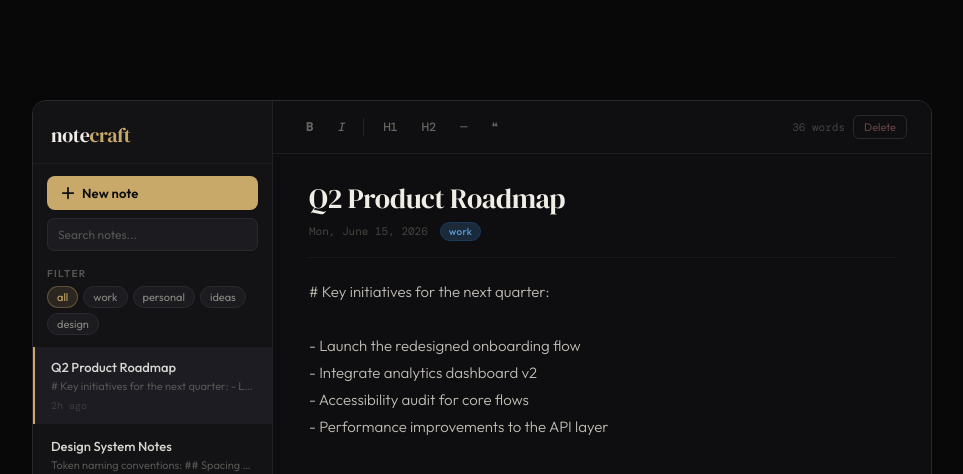
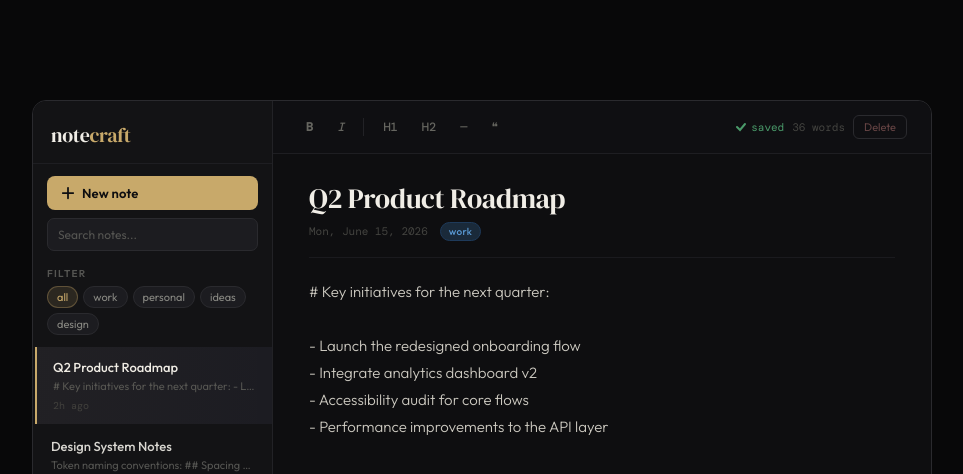
Before and after one commit to jmendoza98-afk/notecraft-react, a React (Vite) app: page / in a window 1280 px wide. Both pictures are taken after a click on the button "H1". Shown: the top 474 px of the page, without its empty margins (158-1121 px from the left). Built offline with nearby package versions, Linux system fonts and the light colour scheme.

Commit message:
improved UI animations and micro-interactions

```diff
--- a/src/components/Editor.module.css
+++ b/src/components/Editor.module.css
@@ -13,6 +13,7 @@
   align-items: center;
   gap: 6px;
   background: #0f0f12;
+  transition: border-color 0.2s;
 }
 
 .toolbarBtn {
@@ -24,17 +25,41 @@
   color: #666660;
   font-size: 12px;
   font-family: 'DM Mono', monospace;
-  transition: all 0.12s;
+  transition: all 0.15s cubic-bezier(0.4, 0, 0.2, 1);
   font-weight: 500;
+  position: relative;
+  overflow: hidden;
 }
 
-.toolbarBtn:hover { background: #1c1c20; border-color: #2a2a2e; color: #aaa; }
+.toolbarBtn::after {
+  content: '';
+  position: absolute;
+  inset: 0;
+  background: #c8a96a;
+  opacity: 0;
+  transition: opacity 0.15s;
+  border-radius: 6px;
+}
+
+.toolbarBtn:hover {
+  background: #1c1c20;
+  border-color: #2a2a2e;
+  color: #aaa;
+  transform: translateY(-1px);
+}
+
+.toolbarBtn:active { transform: translateY(0); }
 
 .toolbarSep { width: 1px; height: 18px; background: #222226; margin: 0 4px; }
 
 .toolbarRight { margin-left: auto; display: flex; align-items: center; gap: 8px; }
 
-.wordcount { font-size: 11px; color: #444440; font-family: 'DM Mono', monospace; }
+.wordcount {
+  font-size: 11px;
+  color: #444440;
+  font-family: 'DM Mono', monospace;
+  transition: color 0.3s;
+}
 
 .deleteBtn {
   background: none;
@@ -45,10 +70,30 @@
   color: #664444;
   font-size: 11px;
   font-family: 'Outfit', sans-serif;
-  transition: all 0.12s;
+  transition: all 0.15s cubic-bezier(0.4, 0, 0.2, 1);
 }
 
-.deleteBtn:hover { background: #3a1818; border-color: #664444; color: #cc6666; }
+.deleteBtn:hover {
+  background: #3a1818;
+  border-color: #664444;
+  color: #cc6666;
+  transform: translateY(-1px);
+}
+
+/* Save indicator */
+.saveIndicator {
+  display: flex;
+  align-items: center;
+  gap: 4px;
+  font-size: 11px;
+  color: #4a9a6a;
+  font-family: 'DM Mono', monospace;
+  animation: fadeIn 0.2s ease forwards;
+}
+
+.saveIndicator svg {
+  animation: checkPop 0.3s cubic-bezier(0.4, 0, 0.2, 1) forwards;
+}
 
 /* ── Content ── */
 .content {
@@ -57,6 +102,7 @@
   flex-direction: column;
   padding: 28px 36px;
   overflow-y: auto;
+  animation: fadeIn 0.25s ease forwards;
 }
 
 .content::-webkit-scrollbar       { width: 3px; }
@@ -73,9 +119,11 @@
   margin-bottom: 6px;
   letter-spacing: -0.3px;
   line-height: 1.2;
+  transition: color 0.2s;
 }
 
-.titleInput::placeholder { color: #333330; }
+.titleInput::placeholder { color: #222220; }
+.titleInput:focus::placeholder { color: #333330; }
 
 .metaRow {
   display: flex;
@@ -84,6 +132,7 @@
   margin-bottom: 20px;
   padding-bottom: 16px;
   border-bottom: 1px solid #1a1a1e;
+  transition: border-color 0.2s;
 }
 
 .metaDate { font-size: 11px; color: #444440; font-family: 'DM Mono', monospace; }
@@ -96,7 +145,11 @@
   border-radius: 20px;
   font-weight: 500;
   letter-spacing: 0.03em;
+  transition: transform 0.15s, opacity 0.15s;
+  animation: fadeIn 0.2s ease forwards;
 }
+
+.pill:hover { transform: scale(1.05); }
 
 .pillWork     { background: #1a2a3a; color: #5a9ad4; border: 1px solid #1e3a5a; }
 .pillPersonal { background: #2a1a3a; color: #9a6ad4; border: 1px solid #3a1e5a; }
@@ -116,9 +169,12 @@
   flex: 1;
   min-height: 300px;
   font-weight: 300;
+  transition: color 0.2s;
 }
 
-.bodyInput::placeholder { color: #2a2a28; }
+.bodyInput::placeholder { color: #1e1e1c; }
+.bodyInput:focus { color: #ccc9c0; }
+.bodyInput:focus::placeholder { color: #2a2a28; }
 
 /* ── Empty state ── */
 .emptyState {
@@ -128,8 +184,10 @@
   align-items: center;
   justify-content: center;
   text-align: center;
-  gap: 8px;
+  gap: 10px;
+  animation: fadeIn 0.3s ease forwards;
 }
 
-.emptyState p     { font-family: 'DM Serif Display', serif; font-size: 18px; color: #333330; }
-.emptyState small { font-size: 12px; color: #2a2a28; }
+.emptyState svg { animation: float 3s ease-in-out infinite; }
+.emptyState p     { font-family: 'DM Serif Display', serif; font-size: 18px; color: #2a2a28; }
+.emptyState small { font-size: 12px; color: #222220; }
--- a/src/components/Editor.tsx
+++ b/src/components/Editor.tsx
@@ -1,4 +1,4 @@
-import { useRef, useEffect } from 'react'
+import { useRef, useEffect, useState } from 'react'
 import { Note, Tag } from '../types/Note'
 import { formatFullDate, countWords } from '../utils/format'
 import styles from './Editor.module.css'
@@ -17,21 +17,28 @@ interface Props {
 }
 
 export function Editor({ note, onUpdate, onDelete }: Props) {
-  const titleRef = useRef<HTMLInputElement>(null)
+  const titleRef   = useRef<HTMLInputElement>(null)
+  const [saved, setSaved] = useState(false)
+  const saveTimer  = useRef<ReturnType<typeof setTimeout> | null>(null)
 
-  // Focus title when a brand-new empty note is opened
   useEffect(() => {
-    if (note && !note.title) {
-      titleRef.current?.focus()
-    }
+    if (note && !note.title) titleRef.current?.focus()
   }, [note?.id])
+
+  function handleUpdate(changes: Partial<Pick<Note, 'title' | 'body'>>) {
+    if (!note) return
+    onUpdate(note.id, changes)
+    setSaved(false)
+    if (saveTimer.current) clearTimeout(saveTimer.current)
+    saveTimer.current = setTimeout(() => setSaved(true), 800)
+  }
 
   if (!note) {
     return (
       <div className={styles.editorArea}>
-        <Toolbar wordCount={0} onFormat={() => {}} onInsert={() => {}} onDelete={() => {}} hasNote={false} />
+        <Toolbar wordCount={0} onFormat={() => {}} onInsert={() => {}} onDelete={() => {}} hasNote={false} saved={false} />
         <div className={styles.emptyState}>
-          <svg width="40" height="40" viewBox="0 0 40 40" fill="none" stroke="#c8a96a" strokeWidth="1.5" strokeLinecap="round" style={{ opacity: 0.3 }}>
+          <svg width="40" height="40" viewBox="0 0 40 40" fill="none" stroke="#c8a96a" strokeWidth="1.5" strokeLinecap="round" style={{ opacity: 0.25 }}>
             <rect x="8" y="6" width="24" height="28" rx="3" />
             <line x1="14" y1="14" x2="26" y2="14" />
             <line x1="14" y1="20" x2="26" y2="20" />
@@ -45,8 +52,8 @@ export function Editor({ note, onUpdate, onDelete }: Props) {
   }
 
   function handleFormat(cmd: 'bold' | 'italic') {
-  if (!note) return
-  const ta = document.getElementById('bodyInput') as HTMLTextAreaElement
+    if (!note) return
+    const ta    = document.getElementById('bodyInput') as HTMLTextAreaElement
     const start = ta.selectionStart
     const end   = ta.selectionEnd
     const sel   = ta.value.slice(start, end)
@@ -54,7 +61,7 @@ export function Editor({ note, onUpdate, onDelete }: Props) {
     const wrap        = cmd === 'bold' ? '**' : '_'
     const replacement = wrap + sel + wrap
     const newBody     = ta.value.slice(0, start) + replacement + ta.value.slice(end)
-    onUpdate(note.id, { body: newBody })
+    handleUpdate({ body: newBody })
     requestAnimationFrame(() => {
       ta.setSelectionRange(start + wrap.length, end + wrap.length)
       ta.focus()
@@ -62,14 +69,14 @@ export function Editor({ note, onUpdate, onDelete }: Props) {
   }
 
   function handleInsert(prefix: string) {
-  if (!note) return
-  const ta = document.getElementById('bodyInput') as HTMLTextAreaElement
+    if (!note) return
+    const ta        = document.getElementById('bodyInput') as HTMLTextAreaElement
     const pos       = ta.selectionStart
     const before    = ta.value.slice(0, pos)
     const after     = ta.value.slice(pos)
     const lineStart = before.lastIndexOf('\n') + 1
     const newBody   = before.slice(0, lineStart) + prefix + before.slice(lineStart) + after
-    onUpdate(note.id, { body: newBody })
+    handleUpdate({ body: newBody })
     requestAnimationFrame(() => {
       ta.setSelectionRange(pos + prefix.length, pos + prefix.length)
       ta.focus()
@@ -84,15 +91,16 @@ export function Editor({ note, onUpdate, onDelete }: Props) {
         onInsert={handleInsert}
         onDelete={() => onDelete(note.id)}
         hasNote={true}
+        saved={saved}
       />
 
-      <div className={styles.content}>
+      <div className={styles.content} key={note.id}>
         <input
           ref={titleRef}
           className={styles.titleInput}
           placeholder="Untitled note"
           value={note.title}
-          onChange={e => onUpdate(note.id, { title: e.target.value })}
+          onChange={e => handleUpdate({ title: e.target.value })}
         />
 
         <div className={styles.metaRow}>
@@ -111,23 +119,24 @@ export function Editor({ note, onUpdate, onDelete }: Props) {
           className={styles.bodyInput}
           placeholder="Start writing..."
           value={note.body}
-          onChange={e => onUpdate(note.id, { body: e.target.value })}
+          onChange={e => handleUpdate({ body: e.target.value })}
         />
       </div>
     </div>
   )
 }
 
-// ── Toolbar sub-component ────────────────────────────────
+// ── Toolbar ─────────────────────────────────────────────
 interface ToolbarProps {
   wordCount: number
   hasNote: boolean
+  saved: boolean
   onFormat: (cmd: 'bold' | 'italic') => void
   onInsert: (prefix: string) => void
   onDelete: () => void
 }
 
-function Toolbar({ wordCount, hasNote, onFormat, onInsert, onDelete }: ToolbarProps) {
+function Toolbar({ wordCount, hasNote, saved, onFormat, onInsert, onDelete }: ToolbarProps) {
   return (
     <div className={styles.toolbar}>
       <button className={styles.toolbarBtn} onClick={() => onFormat('bold')}><b>B</b></button>
@@ -138,6 +147,14 @@ function Toolbar({ wordCount, hasNote, onFormat, onInsert, onDelete }: ToolbarPr
       <button className={styles.toolbarBtn} onClick={() => onInsert('- ')}>—</button>
       <button className={styles.toolbarBtn} onClick={() => onInsert('> ')}>❝</button>
       <div className={styles.toolbarRight}>
+        {saved && (
+          <span className={styles.saveIndicator}>
+            <svg width="12" height="12" viewBox="0 0 12 12" fill="none" stroke="#4a9a6a" strokeWidth="2" strokeLinecap="round">
+              <polyline points="2,6 5,9 10,3" />
+            </svg>
+            saved
+          </span>
+        )}
         <span className={styles.wordcount}>{wordCount} {wordCount === 1 ? 'word' : 'words'}</span>
         {hasNote && (
           <button className={styles.deleteBtn} onClick={onDelete}>Delete</button>
--- a/src/components/NoteList.module.css
+++ b/src/components/NoteList.module.css
@@ -11,12 +11,31 @@
   padding: 12px 16px;
   cursor: pointer;
   border-left: 2px solid transparent;
-  transition: all 0.12s;
+  transition: all 0.2s cubic-bezier(0.4, 0, 0.2, 1);
   margin-bottom: 2px;
+  animation: slideInLeft 0.2s ease forwards;
+  position: relative;
+  overflow: hidden;
 }
 
-.item:hover  { background: #1a1a1e; }
-.item.active { background: #1c1c22; border-left-color: #c8a96a; }
+.item::after {
+  content: '';
+  position: absolute;
+  inset: 0;
+  background: linear-gradient(90deg, #c8a96a08, transparent);
+  opacity: 0;
+  transition: opacity 0.2s;
+}
+
+.item:hover { background: #1a1a1e; transform: translateX(2px); }
+.item:hover::after { opacity: 1; }
+.item.active {
+  background: #1c1c22;
+  border-left-color: #c8a96a;
+  transform: translateX(2px);
+}
+
+.item.active::after { opacity: 1; }
 
 .title {
   font-size: 13px;
@@ -26,7 +45,11 @@
   white-space: nowrap;
   overflow: hidden;
   text-overflow: ellipsis;
+  transition: color 0.15s;
 }
+
+.item:hover .title,
+.item.active .title { color: #f0ede6; }
 
 .preview {
   font-size: 11px;
@@ -35,7 +58,10 @@
   overflow: hidden;
   text-overflow: ellipsis;
   line-height: 1.5;
+  transition: color 0.15s;
 }
+
+.item:hover .preview { color: #666662; }
 
 .date {
   font-size: 10px;
--- a/src/index.css
+++ b/src/index.css
@@ -11,6 +11,8 @@ body {
   justify-content: center;
   min-height: 100vh;
   padding: 24px;
+  font-family: 'Outfit', sans-serif;
+  -webkit-font-smoothing: antialiased;
 }
 
 #root {
@@ -18,3 +20,35 @@ body {
   display: flex;
   justify-content: center;
 }
+
+/* ── Global animation keyframes ── */
+@keyframes fadeIn {
+  from { opacity: 0; transform: translateY(8px); }
+  to   { opacity: 1; transform: translateY(0); }
+}
+
+@keyframes slideInLeft {
+  from { opacity: 0; transform: translateX(-12px); }
+  to   { opacity: 1; transform: translateX(0); }
+}
+
+@keyframes pulse {
+  0%, 100% { opacity: 1; }
+  50%       { opacity: 0.4; }
+}
+
+@keyframes checkPop {
+  0%   { transform: scale(0); opacity: 0; }
+  60%  { transform: scale(1.3); opacity: 1; }
+  100% { transform: scale(1); opacity: 1; }
+}
+
+@keyframes float {
+  0%, 100% { transform: translateY(0px); }
+  50%       { transform: translateY(-8px); }
+}
+
+.animate-fadeIn    { animation: fadeIn 0.25s ease forwards; }
+.animate-slideIn   { animation: slideInLeft 0.2s ease forwards; }
+.animate-float     { animation: float 3s ease-in-out infinite; }
+.animate-pulse     { animation: pulse 2s ease-in-out infinite; }
```
